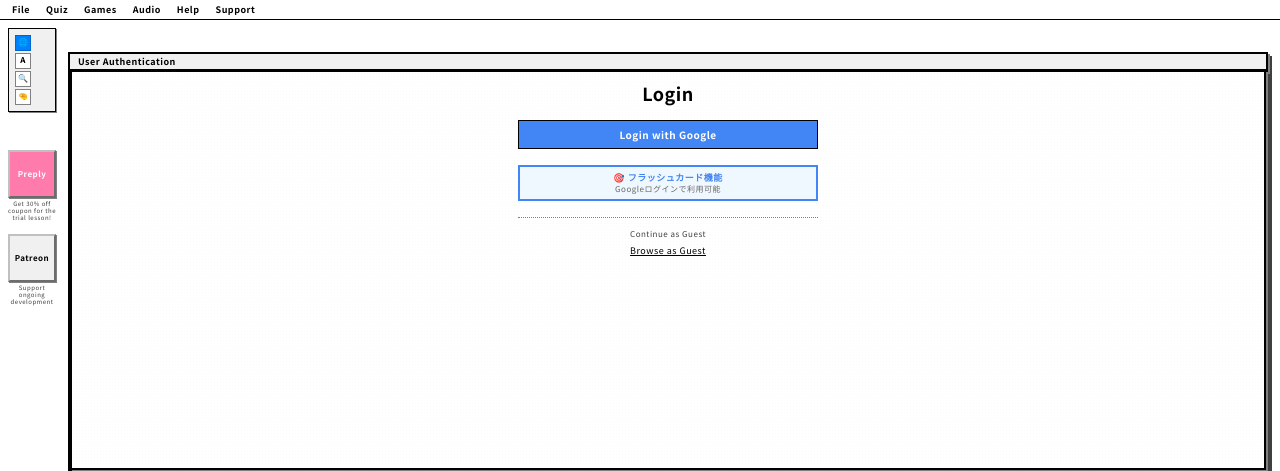
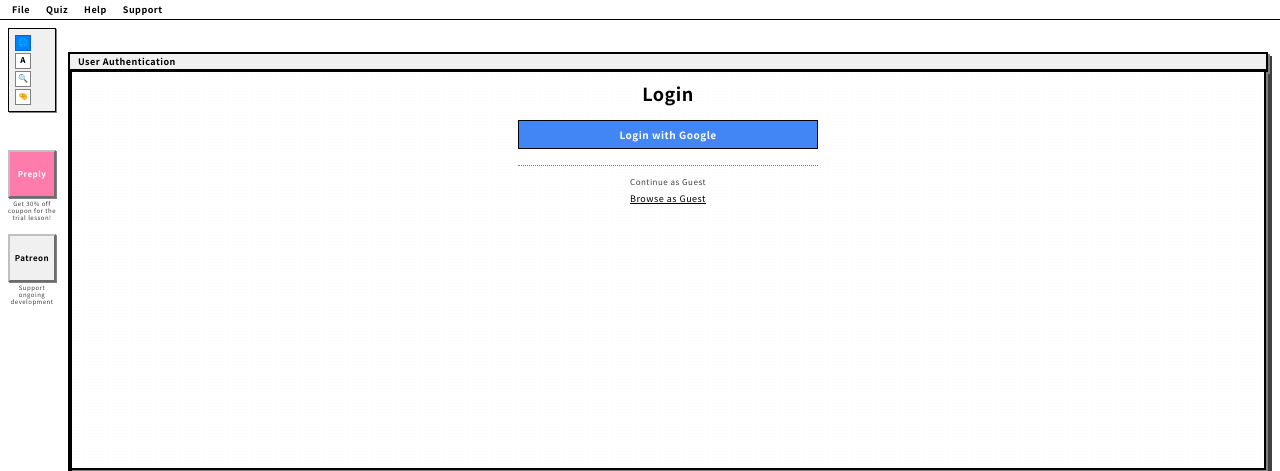
Before and after one commit to juuwaah/practice_japanese_b, a Flask app: page /login in a window 1280 px wide. Shown: the top 471 px of the page. Run offline with Flask 3, Linux system fonts and the light colour scheme; parts of the project's set-up code (start-up, migrations or seed data) failed here and were passed over; some web fonts are replaced.

Commit message:
Integrate tabs and clean up UI elements
- Merge Quiz, Games, and Audio tabs into unified Quiz dropdown
- Move Akinator to Quiz dropdown as sub-menu with hover functionality
- Move YouTube Listening from Audio tab to Quiz dropdown
- Update Patreon description with new content structure
- Remove Google login success messages from app.py
- Remove flashcard Google login promotion box from login page
- Add missing 'akinator' translation keys for both EN/JA

🤖 Generated with [Claude Code](https://claude.ai/code)

Co-Authored-By: Claude <noreply@anthropic.com>

```diff
--- a/app.py
+++ b/app.py
@@ -133,7 +133,6 @@ def google_logged_in(blueprint, token):
         if not hasattr(oauth.user, 'is_patreon') or oauth.user.is_patreon is None:
             oauth.user.is_patreon = True  # Enable Flashcard for Google users
         login_user(oauth.user, remember=True)
-        flash(f'Successfully signed in with Google!', 'success')
     else:
         # Check if a user with this email already exists
         user = User.query.filter_by(email=email).first()
@@ -169,7 +168,6 @@ def google_logged_in(blueprint, token):
         db.session.commit()
 
         login_user(user, remember=True)
-        flash(f'Successfully signed in with Google!', 'success')
 
     # Return redirect to home instead of False
     return redirect(url_for('home'))
--- a/templates/base.html
+++ b/templates/base.html
@@ -233,20 +233,13 @@
         <a href="{{ url_for('grammar.grammar_index') }}">{{ _('grammar') }}</a>
         <a href="{{ url_for('vocab.vocab_index') }}">{{ _('vocabulary') }}</a>
         <a href="{{ url_for('flashcard.flashcard_index') }}">{{ _('flashcards') }}</a>
-      </div>
-    </div>
-
-    <div class="menu-dropdown">
-      <span class="menu-item">{{ _('games') }}</span>
-      <div class="menu-content">
-        <a href="{{ url_for('akinator.akinator_index') }}?role=user">{{ _('you_are_akinator') }}</a>
-        <a href="{{ url_for('akinator.akinator_index') }}?role=gpt">{{ _('ai_is_akinator') }}</a>
-      </div>
-    </div>
-
-    <div class="menu-dropdown">
-      <span class="menu-item">{{ _('audio') }}</span>
-      <div class="menu-content">
+        <div class="menu-dropdown" style="position: relative;">
+          <span style="display: block; padding: 3px 4px; font-size: 7px; border-bottom: 1px dotted #C0C0C0; text-decoration: none; color: #000; word-wrap: break-word; white-space: normal; cursor: pointer;">{{ _('akinator') }}</span>
+          <div class="menu-content" style="position: absolute; left: 100%; top: 0; margin-left: 2px;">
+            <a href="{{ url_for('akinator.akinator_index') }}?role=user">{{ _('you_are_akinator') }}</a>
+            <a href="{{ url_for('akinator.akinator_index') }}?role=gpt">{{ _('ai_is_akinator') }}</a>
+          </div>
+        </div>
         <a href="{{ url_for('youtube_listening.listening_levels') }}">{{ _('youtube_listening') }}</a>
       </div>
     </div>
--- a/templates/login.html
+++ b/templates/login.html
@@ -29,17 +29,6 @@
         </a>
     </div>
 
-    <!-- Premium Features Info -->
-    <div style="margin-bottom:16px;">
-        <div style="border: 2px solid #4285F4; padding: 6px; background: #F0F8FF; margin-bottom: 6px;">
-            <div style="font-size: 9px; font-weight: bold; color: #4285F4; text-align: center; margin-bottom: 2px;">
-                🎯 フラッシュカード機能
-            </div>
-            <div style="font-size: 8px; color: #666; text-align: center;">
-                Googleログインで利用可能
-            </div>
-        </div>
-    </div>
 
     <div style="border-top:1px dotted #808080; padding-top:12px; margin-top:12px; text-align:center;">
         <div style="font-size:8px; color:#404040;">
--- a/translations.py
+++ b/translations.py
@@ -16,6 +16,7 @@ TRANSLATIONS = {
         'grammar': 'Grammar',
         'vocabulary': 'Vocabulary',
         'flashcards': 'Flashcards',
+        'akinator': 'Akinator',
         'you_are_akinator': 'You are the akinator',
         'ai_is_akinator': 'AI is the akinator',
         'youtube_listening': 'YouTube Listening',
@@ -162,7 +163,7 @@ TRANSLATIONS = {
         'paypal': 'PayPal',
         'paypal_desc': 'Make a secure donation using PayPal.',
         'donate_with_paypal': '💳 Donate with PayPal',
-        'patreon_desc': 'Support ongoing development and get access to exclusive content including:\n• JLPT level-specific practice worksheets\n• Deep Japanese language discussions, idioms, youth slang, and internet terms\n• Irregular (low-frequency) podcasts\n• Japanese cultural introductions',
+        'patreon_desc': 'Support ongoing development and get access to exclusive content including:\n• JLPT level-specific practice worksheets\n• Interesting stories about Japanese, idioms, slang\n• Irregular podcasts\n• Japanese cultural introductions',
         'back_to_app': '← Back to App',
         'n_back_test': 'N-back test (numbers)',
         'may_take_time_to_load': '(may take time to load)',
@@ -293,6 +294,7 @@ TRANSLATIONS = {
         'grammar': '文法',
         'vocabulary': 'ボキャブラリー',
         'flashcards': 'フラッシュカード',
+        'akinator': 'アキネーター',
         'you_are_akinator': 'あなたがアキネーター',
         'ai_is_akinator': 'AIがアキネーター',
         'youtube_listening': 'YouTubeリスニング',
@@ -439,7 +441,7 @@ TRANSLATIONS = {
         'paypal': 'PayPal',
         'paypal_desc': 'PayPalで安全にドネーションしてください。',
         'donate_with_paypal': '💳 PayPalでドネーション',
-        'patreon_desc': '継続的な開発をサポートして、以下のような限定コンテンツにアクセス：\n• JLPT レベル別練習ワークシート\n• 日本語の深い議論、慣用句、若者言葉、ネット用語\n• 不定期（低頻度）ポッドキャスト\n• 日本文化紹介',
+        'patreon_desc': '継続的に開発をサポートすると、以下のような限定コンテンツにアクセスできます：\n• JLPT レベル別練習ワークシート\n• 日本語に関する面白い話、慣用句、スラング\n• 不定期のポッドキャスト\n• 日本文化の紹介',
         'back_to_app': '← アプリに戻る',
         'n_back_test': 'N-backテスト（数字）',
         'may_take_time_to_load': '（読み込みに時間がかかる場合があります）',
```
